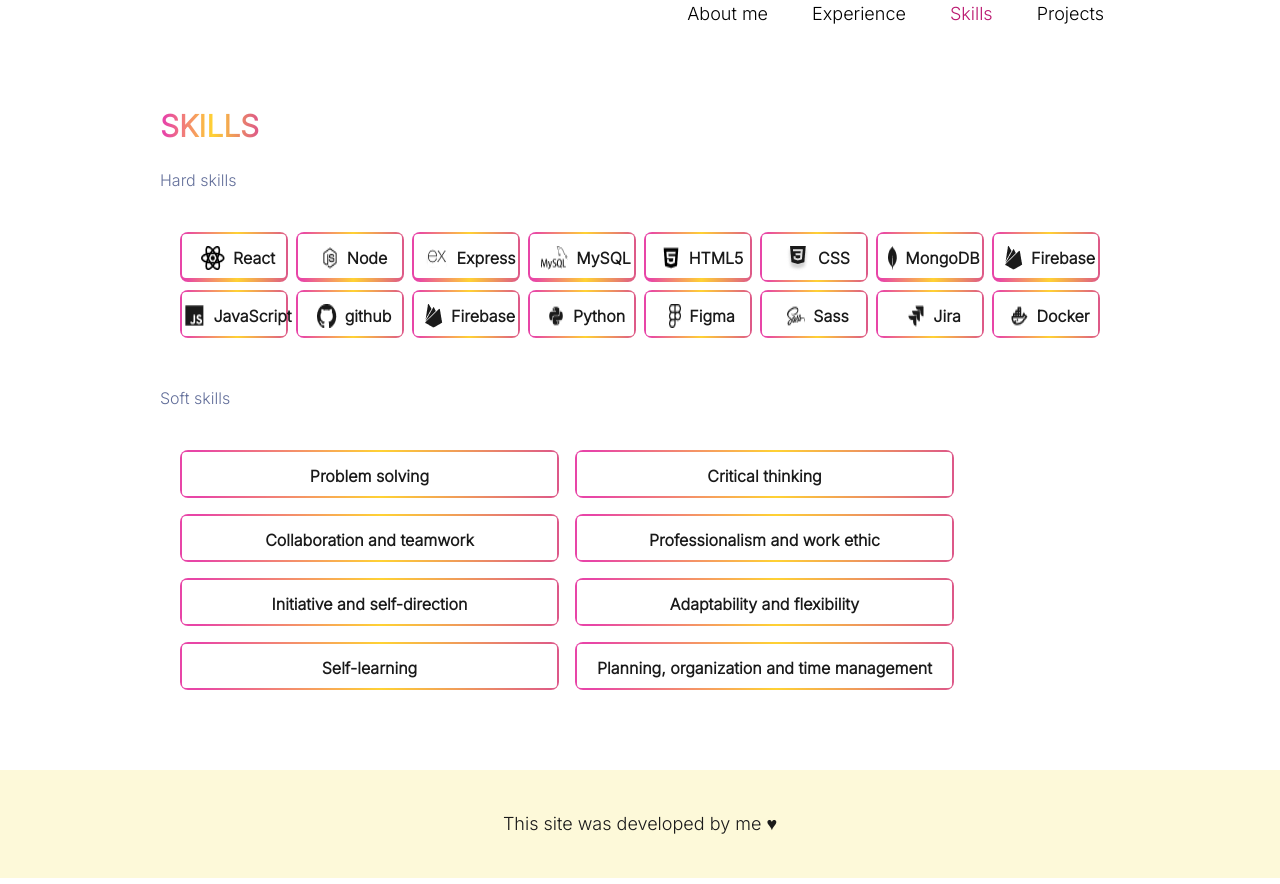
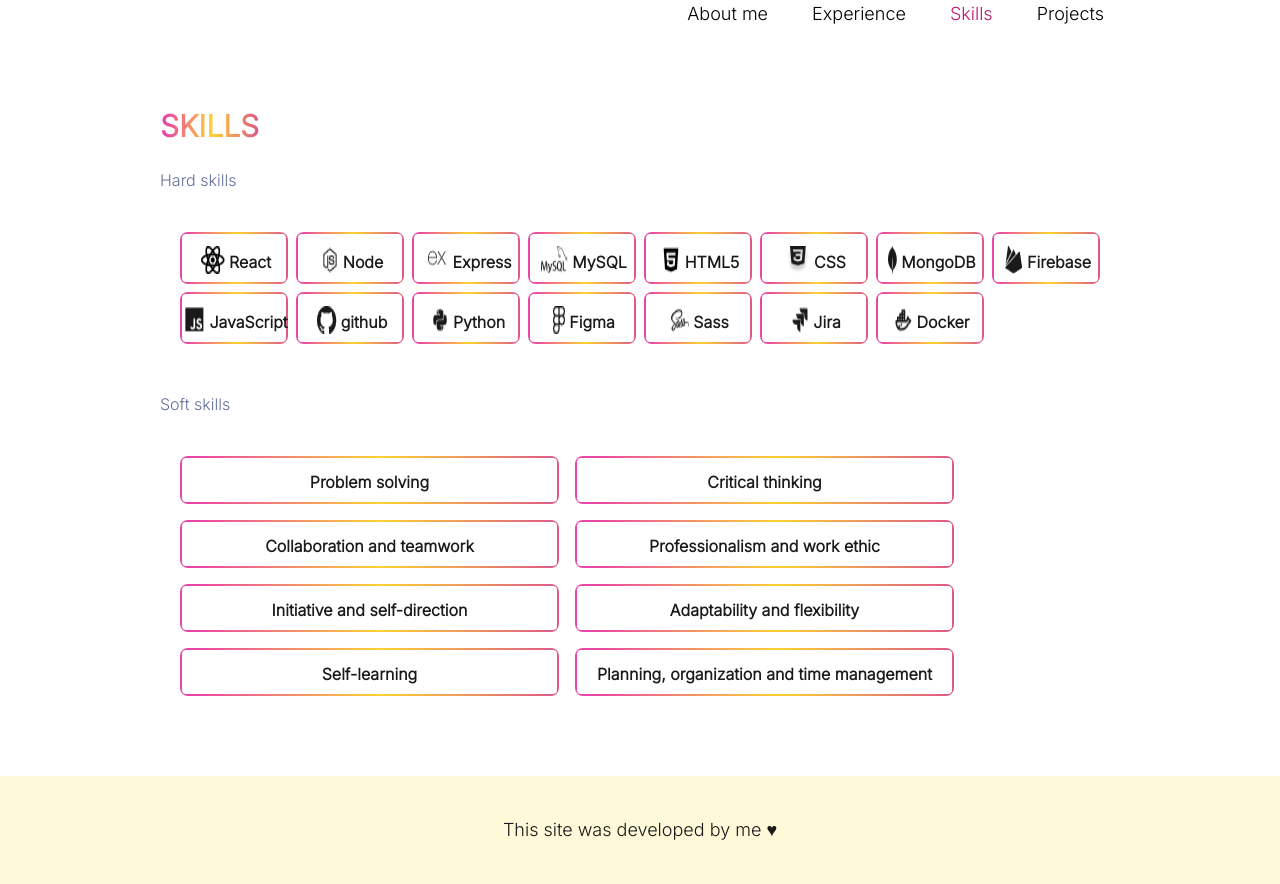
Before and after one commit to MiriamNM/portafolio-miriam-nava, a React (Create React App) app: page /#/skills in a window 1280 px wide. Built offline with nearby package versions, Linux system fonts and the light colour scheme; what tailwindcss-gradients would draw is missing.

Commit message:
Fixed Skills border buttons

```diff
--- a/src/components/ButtonsSkills.js
+++ b/src/components/ButtonsSkills.js
@@ -3,14 +3,14 @@ import { SkillsImagesData } from "../data/SkillsImagesData";
 
 const ButtonsSkills = () => {
   return (
-    <div class="flex w-full px-5">
-      <ul class="mt-10 font-medium grid grid-cols-8 gap-2 md:grid-cols-2 sm:grid-cols-2">
+    <div className="flex w-full px-5">
+      <ul className="mt-10 font-medium grid grid-cols-8 gap-2 md:grid-cols-2 sm:grid-cols-2">
         {SkillsImagesData.map((image) => (
           <li key={image.text} className="flex flex-wrap justify-center">
-            <div className="w-full py-0.5 px-0.5 m-0 rounded-lg bg-gradient-pink-yellow border-1">
+            <div className="w-full pt-0.5 pb-0.5 px-0.5 m-0 rounded-lg border-2 bg-gradient-pink-yellow border-none">
               <span className="flex flex-row justify-center text-dark px-5 py-2 font-semibold bg-white rounded">
-                <img src={image.img} alt={image.title} class="pt-1 px-2" />
-                <p class="pt-1">{image.title}</p>
+                <img src={image.img} alt={image.title} className="pt-1 px-1" />
+                <p className="pt-2">{image.title}</p>
               </span>
             </div>
           </li>
--- a/src/data/SkillsImagesData.js
+++ b/src/data/SkillsImagesData.js
@@ -56,10 +56,6 @@ SkillsImagesData.push({
   img: github,
 });
 SkillsImagesData.push({
-  title: "Firebase",
-  img: Firebase,
-});
-SkillsImagesData.push({
   title: "Python",
   img: Python,
 });
```
